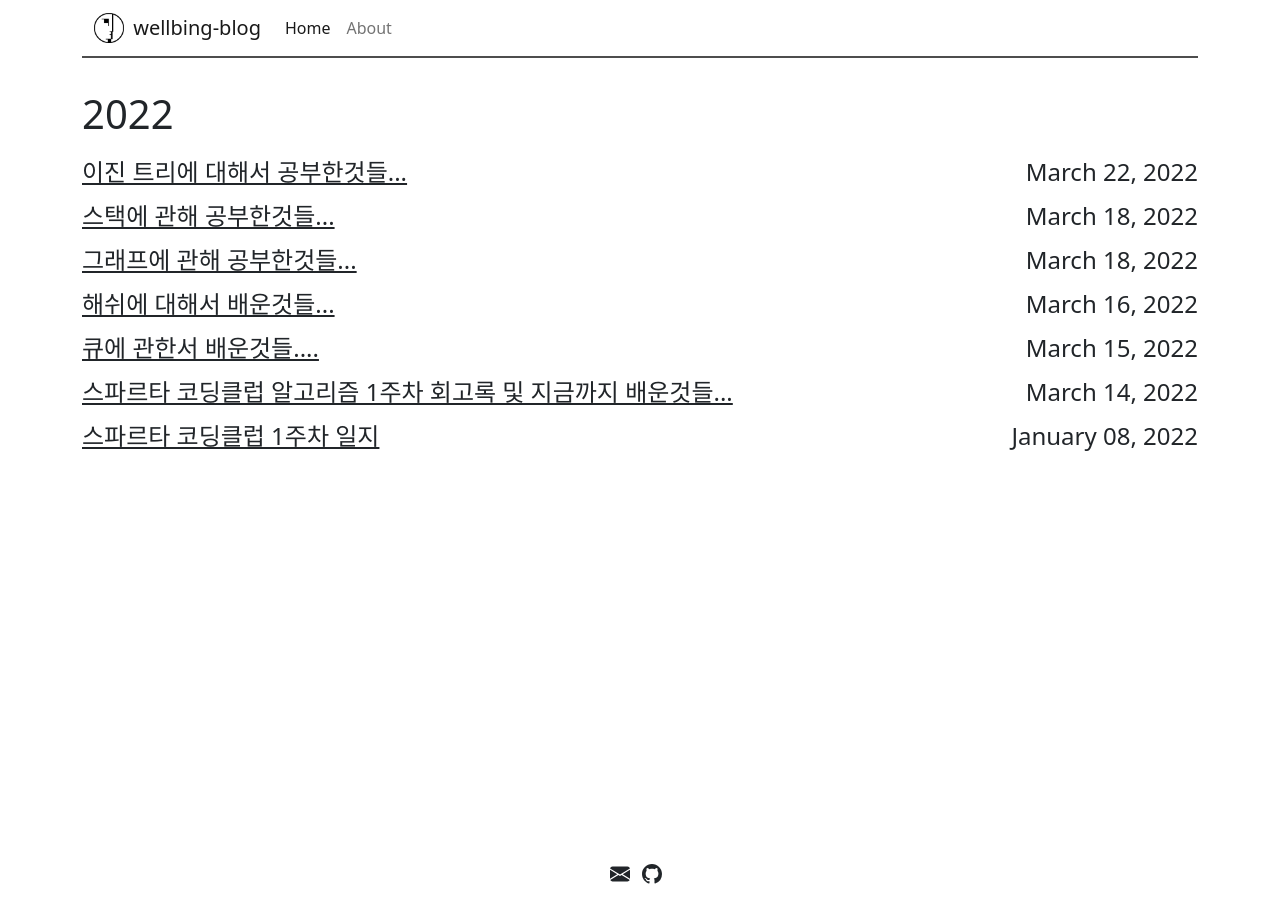
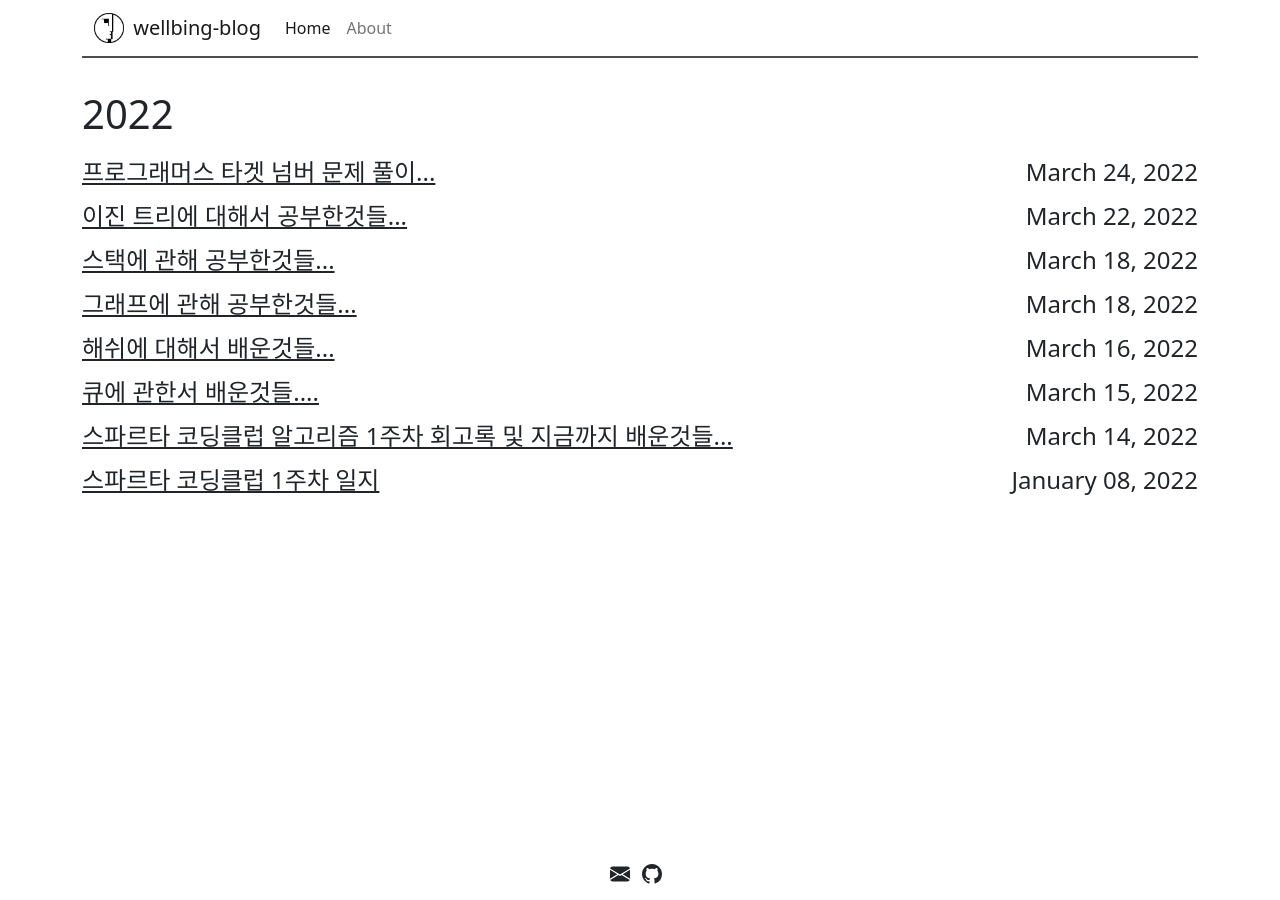
Before and after one commit to fomula91/fomula91.github.io, a Jekyll site: the page built from index.html, in a window 1280 px wide. Built offline with Jekyll 4.4.1, drawn with Linux system fonts in a browser that asks for light colours; part of the change alters nothing that is shown.

Commit message:
add post

````diff
--- a/_config.yml
+++ b/_config.yml
@@ -15,10 +15,10 @@ lightavatar: /assets/images/light_bauhaus_logo.png
 darkavatar: /assets/images/dark_bauhaus_logo.png
 
 # A short description (e.g., A blog dedicated to reviewing cat gifs), used as part of the title tag like Ben's Awesome Site | A blog dedicated to reviewing cat gifs instead of Ben's Awesome Site | Long description about a blog dedicated to reviewing cat gifs that would be used when page.title is not defined.
-tagline: Minimalistic Jekyll theme that automatically supports dark and light modes for blogs
+tagline:
 
 # A longer description used for the description meta tag. Also used as fallback for pages that don't provide their own description, and also as part of the page's title tag if neither page.title nor site.tagline has been defined.
-description: Minimalistic Jekyll theme that automatically supports dark and light modes for blogs
+description:
 
 # The full URL to your site. Note: site.github.url will be used by default.
 url: fomula91.github.io
--- /dev/null
+++ b/_posts/2022-3-24-TodayIdo.md
@@ -0,0 +1,69 @@
+---
+layout: post
+title: 프로그래머스 타겟 넘버 문제 풀이...
+---
+
+오늘 파이썬으로 문제를 해결했습니다.
+문제에 대해 잘 이해하지 못해서 같이 공부하는 팀원에게 부연 설명을 들었습니다.
+문제의 요지는 주어지는 수열이 음수가 아닌 양수이고, 한번 계산할때 + 혹은 - 로 경우의 수를 따져서 최종적으로 target이 일치한지 확인하는 문제였습니다.
+그래서 이진트리를 이용해 수열이 [4,1,2,1]로 주어졌을때 4부터 시작해서 + 혹은 -로 계산하여 노드를 그렸더니 이진트리가 되었습니다.
+만들어진 이진트리를 DFS로 이용해 재귀적으로 노드를 탐색하는 방식을 생각했고, 차례로 탐색하게 되면 결국 리프에 모든 경우의 수를 거친 결과값이 나오므로
+리프노드와 타겟을 비교해서 만일 값이 같으면 answer에 그게 아니라면 리턴을 해서 이전 노드로 돌아가는 방식으로 구현하였습니다.
+이 과정에서 DFS 구현할때 인자값을 어떻게 줘야되는지 고민을 많이 하였고...
+
+주어지는 배열을 dfs안에서 복사하여 popleft()를 사용해 하나씩 배열을 줄여가는 방식으로 진행했습니다.
+그러나 아래 코드를 보시면 numberarr과 arr은 복사는 됬지만 얕은 복사가 되어서 깊은 복사로 바꿀려고 했으나... 잘 안되서,
+index변수를 추가해서 재귀를 돌때마다 index + 1을 하는 방식을 사용하게 되었습니다.
+결국에는 구현에 성공하고 정답에 가까웠는데, DFS함수 시작할때 초기 시작값(start변수)을 0을 넣었는데, 예상과는 다르게 마이너스 트리쪽으로 가는 것을 발견했습니다.
+곰곰히 생각해보다가 +를 계산하는 재귀 함수가 끝나면 -를 계산하는 재귀 함수로 가는게 맞아, 결과적으론 맞았는데...
+마이너스를 계산하는 트리로는 갈 필요가 없다고 생각해서 처음 start변수를 주어진 수열의 첫번째 인덱스를 넣고 시작했더니, 일부 정답이 나오질 않았습니다.
+그래서 다시 원상복귀해서 원래 코드로 정답을 제출하고 정답처리를 받았습니다.
+
+```python
+from collections import deque
+num = [1, 1, 1, 1, 1]
+target = 3
+
+def solution(numbers, target):
+    answer = 0
+    numberarr = deque(numbers)
+    def dfs(arr, start, index):
+        if len(arr) == index:
+            if start == target:
+               nonlocal answer
+               answer += 1
+            return
+        dfs(arr, start + arr[index], index + 1)
+        dfs(arr, start - arr[index], index + 1)
+        return
+    dfs(numberarr, 0, 0)
+    return answer
+
+solution(num,target)
+```
+
+### `다른사람과의 풀이 비교`
+
+프로그래머스에서 가장 좋아요를 많이 받은 코드와 비교해보겠습니다.
+
+```python
+def solution(numbers, target):
+    #만약 numbers가 true가 아니고 target == 0 이면 1을 리턴
+    if not numbers and target == 0 :
+        return 1
+    #만약 numbers가 true가 아니면 0을 리턴
+    elif not numbers:
+        return 0
+    #그 외의 경우
+    else:
+        #현재 함수를 재귀로 호출합니다. 현재함수에서(numbers를 첫번째 인덱스를 지우고, target - numbers첫번째요소를 재귀로 탐색합니다.) + 현재함수에서(numbers를 첫번재 인덱스를 버리고 target + numbers첫번째요소를 재귀로 탐색합니다.)
+        #결과적으로 두 재귀 함수의 리턴값을 더해서 최종 리턴을 합니다.
+        return solution(numbers[1:], target-numbers[0]) + solution(numbers[1:], target+numbers[0])
+```
+
+제가 작성한 코드보다 훨씬 간결하게 작성된 코드입니다.
+`return` 문구에서 바로 재귀 함수를 사용해 결과를 도출하는것이 인상적입니다.
+제가 봤을때는 재귀함수를 훨씬 직관적으로 사용하고 코드를 간결하게는 것은 훌륭하지만
+numbers[1:]이 코드는 객체를 복사해서 사용하는 것인데....
+풀이를 비교해보니 제 코드가 살짝 더 빠르고 메모리를 살짝 더 적게 먹는 걸로 결과과 도출됩니다..
+근데 크게 의미는 없는것같습니다....
````
